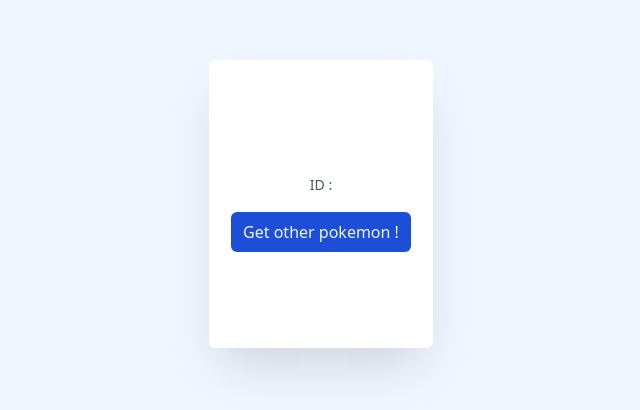
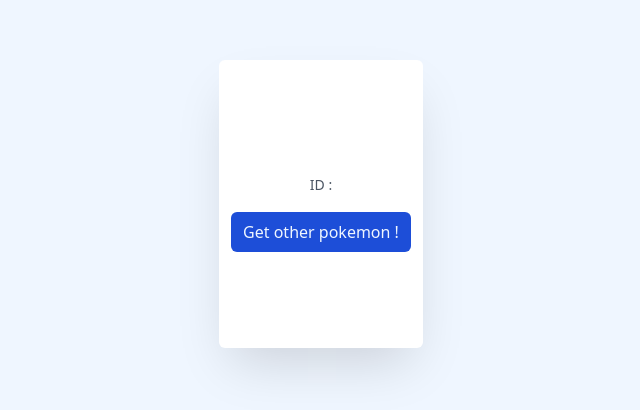
Before and after one commit to jealife/POKEAPI, a plain HTML site: page index.html in a window 1280 px wide. Shown: the part 196-606 px from the top of the page, without its empty margins (319-959 px from the left). Drawn offline with nearby package versions, Linux system fonts and the light colour scheme.

Commit message:
Changes to be committed: 	modified:   index.html

```diff
--- a/index.html
+++ b/index.html
@@ -20,7 +20,7 @@
 <body class="bg-blue-50">
     <main class="min-h-svh grid place-content-center px-3">
         <div id="wrapper"
-            class="bg-white rounded-md shadow-2xl shadow-black/15 py-4 px-3 h-72 min-w-56 max-w-96 w-full flex flex-col justify-center gap-4 items-center">
+            class="bg-white rounded-md shadow-2xl shadow-black/15 py-4 px-3 h-72 max-w-md w-full flex flex-col justify-center gap-4 items-center">
             <div id="wrapper__image-Wrapper">
                 <img class="object-cover w-full" id="image" src="" alt="">
             </div>
```
